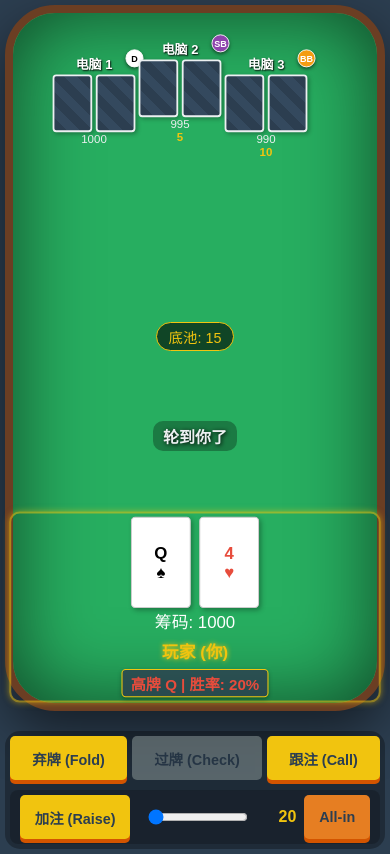
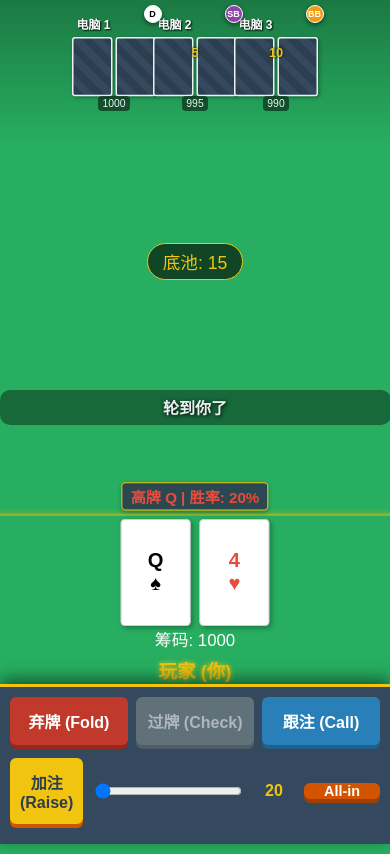
Before and after one commit to youngzy607-cpu/Poker_zy, a plain HTML site: page index.html in a window 390 px wide. Both pictures are taken after a click on the button "开始游戏". Drawn offline with Linux system fonts and the light colour scheme.

Commit message:
Auto-deploy update: 2026-01-03 17:55:16

```diff
--- a/style.css
+++ b/style.css
@@ -436,121 +436,280 @@ button:hover:not(:disabled) {
     background-color: #c0392b;
 }
 
-/* --- Mobile Responsiveness --- */
+/* --- Mobile Responsiveness (Vertical/Portrait) --- */
 @media (max-width: 768px) {
+    body {
+        overscroll-behavior: none;
+        background-color: #27ae60;
+    }
+
     .game-container {
         height: 100vh;
-        padding: 5px;
+        height: 100dvh; /* Better mobile support */
+        max-width: none;
+        padding: 0;
+        justify-content: space-between;
+        overflow: hidden;
     }
 
     .table {
-        border-width: 8px;
-        border-radius: 50px; /* Less round on mobile to save space */
-        padding: 10px;
+        border: none;
+        border-radius: 0;
+        box-shadow: none;
+        width: 100%;
+        height: 100%;
+        padding: 0 0 140px 0; /* Padding bottom for fixed controls */
+        background: transparent;
+        display: flex;
+        flex-direction: column;
+        justify-content: flex-start; /* Stack from top */
     }
 
-    /* Adjust Opponents for Mobile */
+    /* --- Top: Opponents --- */
     .opponents-container {
-        height: 35%;
+        position: relative;
+        height: auto;
+        min-height: 130px;
+        width: 100%;
+        display: flex;
+        flex-wrap: nowrap;
+        overflow-x: auto; /* Allow scrolling if 5 players */
+        justify-content: center; /* Center them */
+        align-items: flex-start;
+        padding-top: 15px;
+        gap: 2px;
+        background: linear-gradient(to bottom, rgba(0,0,0,0.3), transparent);
+        z-index: 10;
     }
 
+    /* Override JS inline styles */
     .player-area.opponent {
-        width: 90px;
-        transform: scale(0.9);
+        position: relative !important;
+        top: auto !important;
+        left: auto !important;
+        transform: none !important;
+        width: 75px;
+        margin: 0 2px;
+        flex-shrink: 0;
+    }
+
+    .player-area.opponent .cards {
+        transform: scale(0.75);
+        margin-bottom: -5px;
+        transform-origin: top center;
     }
 
     .player-area.opponent .card {
-        width: 40px;
-        height: 60px;
+        width: 50px;
+        height: 75px;
     }
 
-    /* Adjust Center Area */
+    .player-area.opponent .player-info {
+        font-size: 0.75em;
+        width: 100%;
+        overflow: hidden;
+        text-overflow: ellipsis;
+        white-space: nowrap;
+        margin-bottom: 5px;
+    }
+
+    .player-area.opponent .player-chips {
+        font-size: 0.65em;
+        margin-top: -15px; /* Pull up closer to cards */
+        background: rgba(0,0,0,0.5);
+        padding: 2px 4px;
+        border-radius: 4px;
+        z-index: 2;
+    }
+
+    .player-area.opponent .player-status {
+        position: absolute;
+        top: 30px;
+        width: 100%;
+        text-align: center;
+        text-shadow: 0 0 3px black;
+        z-index: 20;
+    }
+
+    /* --- Center: Community Cards --- */
     .center-area {
-        gap: 5px;
+        flex: 1;
+        display: flex;
+        flex-direction: column;
+        justify-content: center;
+        gap: 15px;
+        margin: 0;
+        width: 100%;
+    }
+
+    .pot-display {
+        font-size: 1.1em;
+        background: rgba(0,0,0,0.6);
+        border: 1px solid #f1c40f;
+        padding: 5px 15px;
     }
 
     .community-cards {
-        gap: 4px;
-        min-height: 60px;
+        gap: 6px;
+        min-height: 70px;
     }
 
     .community-cards .card {
-        width: 45px;
-        height: 70px;
-    }
-
-    .pot-display {
-        font-size: 0.9em;
-        padding: 3px 12px;
+        width: 50px;
+        height: 75px;
+        font-size: 1em;
     }
 
     .message-area {
         font-size: 1em;
-        padding: 3px 10px;
-        min-height: 20px;
+        background: rgba(0,0,0,0.4);
+        width: 90%;
+        align-self: center;
+        margin-top: 10px;
+        min-height: 25px;
     }
 
-    /* Adjust Player Area */
+    /* --- Bottom: Player --- */
     .player-area.player {
-        margin-top: 5px;
+        margin-top: auto; /* Push to bottom of available space */
+        margin-bottom: 20px;
+        z-index: 10;
+        width: 100%;
     }
 
     .player-area.player .card {
-        width: 55px;
-        height: 85px;
+        width: 65px;
+        height: 100px;
+        font-size: 1.2em;
+    }
+
+    .player-area.player .player-info {
+        font-size: 1.1em;
+        margin-bottom: 5px;
     }
 
     .hand-hint {
-        /* Move hint below or above on mobile if side is too crowded */
-        position: static;
-        transform: none;
-        margin-left: 0;
-        margin-top: 5px;
-        display: block; /* Ensure block layout */
-        text-align: center;
+        position: absolute;
+        top: -35px; /* Above cards */
+        left: 50%;
+        transform: translateX(-50%);
+        margin: 0;
         width: max-content;
+        background: rgba(44, 62, 80, 0.9);
+        z-index: 20;
+        font-size: 0.9em;
     }
 
     .info-row {
+        position: static;
         flex-direction: column;
+        gap: 5px;
     }
 
-    /* Adjust Controls */
+    /* --- Fixed Bottom Controls --- */
     .controls {
+        position: fixed;
+        bottom: 0;
+        left: 0;
         width: 100%;
-        flex-wrap: wrap;
-        justify-content: center;
-        padding: 5px;
-        gap: 5px;
+        height: auto;
+        background: #34495e;
+        border-top: 3px solid #f1c40f;
+        padding: 10px 10px 20px 10px; /* Extra bottom padding for iPhone home bar */
         box-sizing: border-box;
+        z-index: 3000;
+
+        display: grid;
+        grid-template-columns: 1fr 1fr 1fr;
+        grid-template-rows: auto auto;
+        gap: 8px;
+        margin: 0;
+        border-radius: 0;
+        box-shadow: 0 -5px 15px rgba(0,0,0,0.5);
     }
 
+    /* Button Styling */
     button {
-        padding: 8px 12px;
-        font-size: 0.9em;
-        flex: 1 1 auto; /* Grow to fill space */
-        min-width: 60px;
-        /* Increase touch target */
-        min-height: 44px;
+        padding: 12px 0;
+        font-size: 1em;
+        width: 100%;
+        border-radius: 6px;
+        margin: 0;
+        min-width: 0;
+        display: flex;
+        justify-content: center;
+        align-items: center;
     }
 
+    #btn-fold { grid-column: 1; background-color: #c0392b; color: white; box-shadow: 0 4px 0 #96281b; }
+    #btn-check { grid-column: 2; background-color: #7f8c8d; color: white; box-shadow: 0 4px 0 #616a6b; }
+    #btn-call { grid-column: 3; background-color: #2980b9; color: white; box-shadow: 0 4px 0 #1f618d; }
+
+    #btn-fold:active { box-shadow: 0 2px 0 #96281b; transform: translateY(2px); }
+    #btn-check:active { box-shadow: 0 2px 0 #616a6b; transform: translateY(2px); }
+    #btn-call:active { box-shadow: 0 2px 0 #1f618d; transform: translateY(2px); }
+
+    /* Raise Row */
     .raise-control {
-        width: 100%;
-        justify-content: space-between;
-        margin-top: 5px;
+        grid-column: 1 / -1; /* Full width */
+        display: flex;
+        gap: 10px;
+        background: transparent;
+        padding: 5px 0 0 0;
+        align-items: center;
+    }
+
+    #btn-raise {
+        flex: 1;
+        background-color: #f1c40f;
+        color: #2c3e50;
+        box-shadow: 0 4px 0 #d35400;
+    }
+
+    .btn-allin {
+        width: auto;
+        padding: 0 20px;
+        background-color: #d35400;
+        color: white;
+        font-weight: 900;
+        box-shadow: 0 4px 0 #a04000;
     }
 
     #raise-slider {
-        flex: 1;
-        margin: 0 10px;
+        flex: 2;
+        height: 30px;
     }
 
-    /* Adjust Role Badges for Mobile */
+    #raise-amount-display {
+        min-width: 40px;
+        text-align: center;
+    }
+
+    /* Restart Button Overlay */
+    #btn-restart {
+        grid-column: 1 / -1;
+        grid-row: 1 / -1;
+        z-index: 3001;
+        height: 100%;
+        font-size: 1.5em;
+        background-color: #e74c3c;
+    }
+
+    /* Lobby Adjustments */
+    .lobby-box {
+        width: 85%;
+        padding: 30px 20px;
+    }
+
+    .opponent-selector input {
+        width: 100%;
+        max-width: 200px;
+    }
+
+    /* Role Badges Adjustment */
     .role-badge {
-        width: 18px;
-        height: 18px;
-        font-size: 10px;
-        top: -5px;
-        right: -5px;
+        width: 16px;
+        height: 16px;
+        font-size: 9px;
     }
 }
```
Also changed, not shown: README.md, 2 other files.
